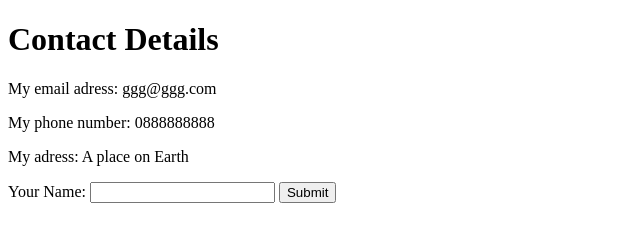
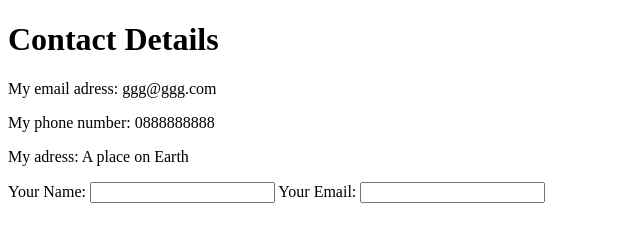
Before and after one commit to chengrin/cv, a plain HTML site: page contact me.html in a window 1280 px wide. Shown: the whole page, without its empty margins (0-640 px from the left). Drawn offline with Linux system fonts and the light colour scheme.

Commit message:
add initial web files

```diff
--- a/contact me.html
+++ b/contact me.html
@@ -12,7 +12,8 @@
     <form class="" action="index.html" method="post">
       <label>Your Name:</label>
       <input type="text" name="" value="">
-      <input type="submit" name="">
+      <label>Your Email:</label>
+      <input type="email" name="">
     </form>
 
 
```
Also changed, not shown: index.html (+1 -1 lines).
